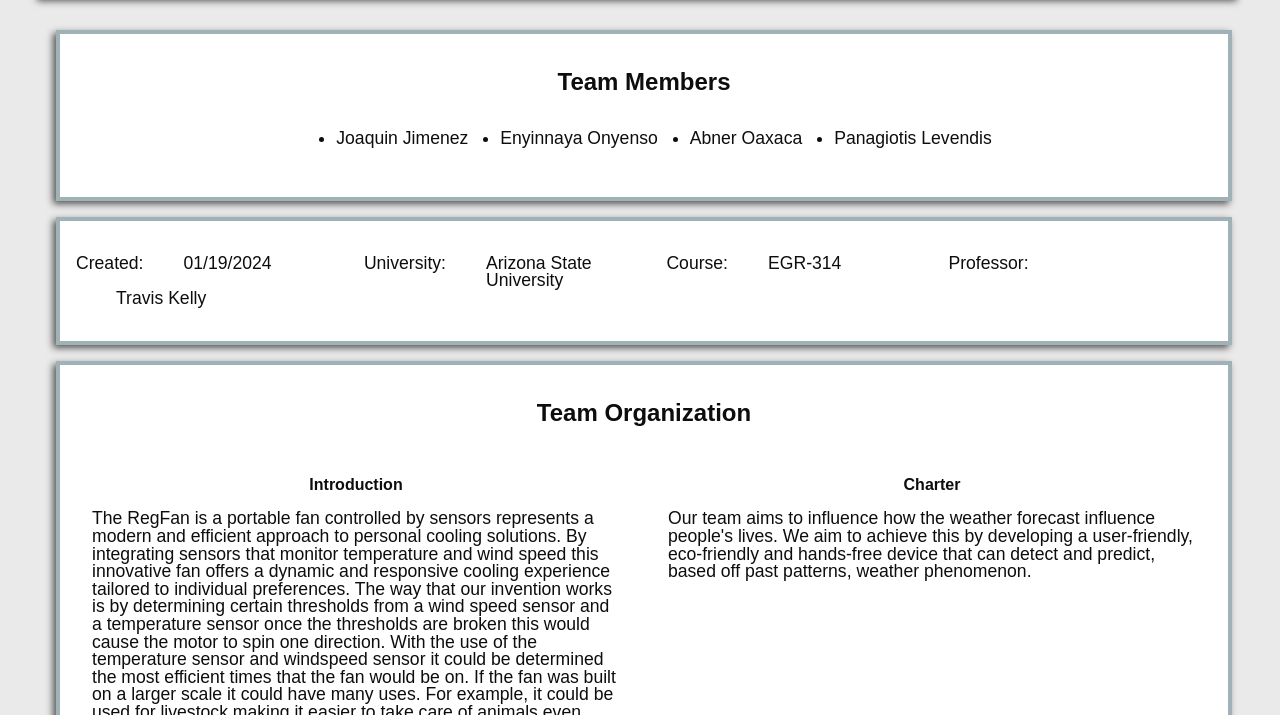
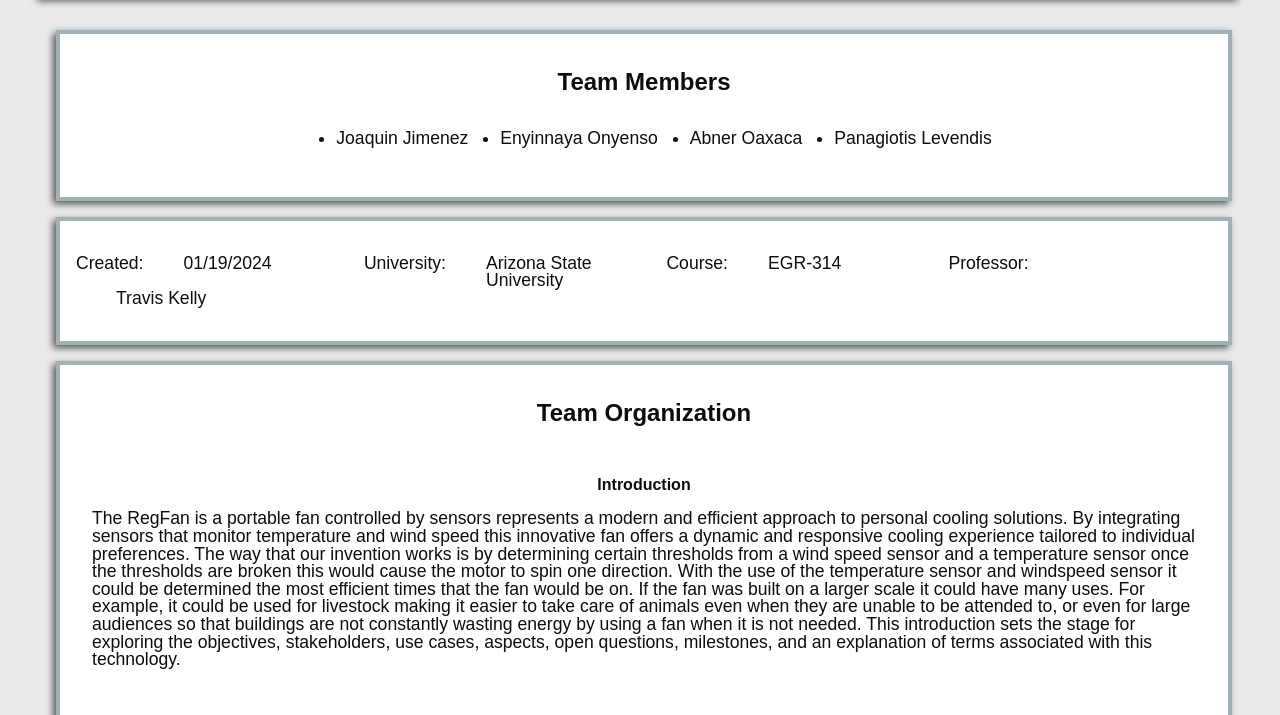
Before and after one commit to EGR-314-Team-208/EGR-314-Team-208.github.io, a plain HTML site: page index.html in a window 1280 px wide. Shown: the part 206-921 px from the top of the page. Drawn offline with Linux system fonts and the light colour scheme.

Commit message:
Update styles.css

```diff
--- a/styles.css
+++ b/styles.css
@@ -134,6 +134,10 @@ dd {
     grid-gap: 1rem;
 }
 
+.grid2 section:first-of-type{
+    grid-column: 1/-1;
+}
+
 h2{
     font-size: 1.5rem;
     text-align: center;
```
